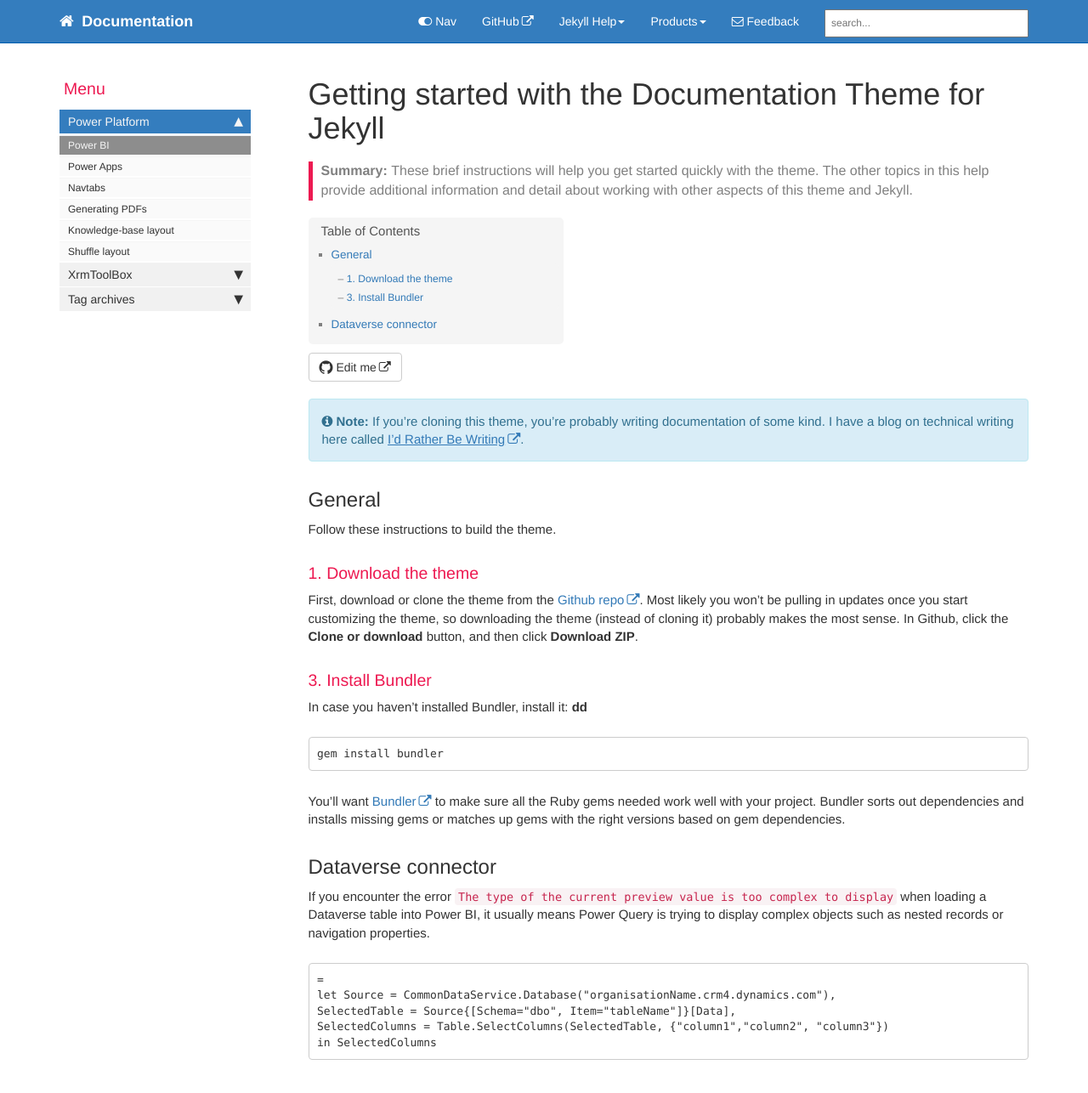
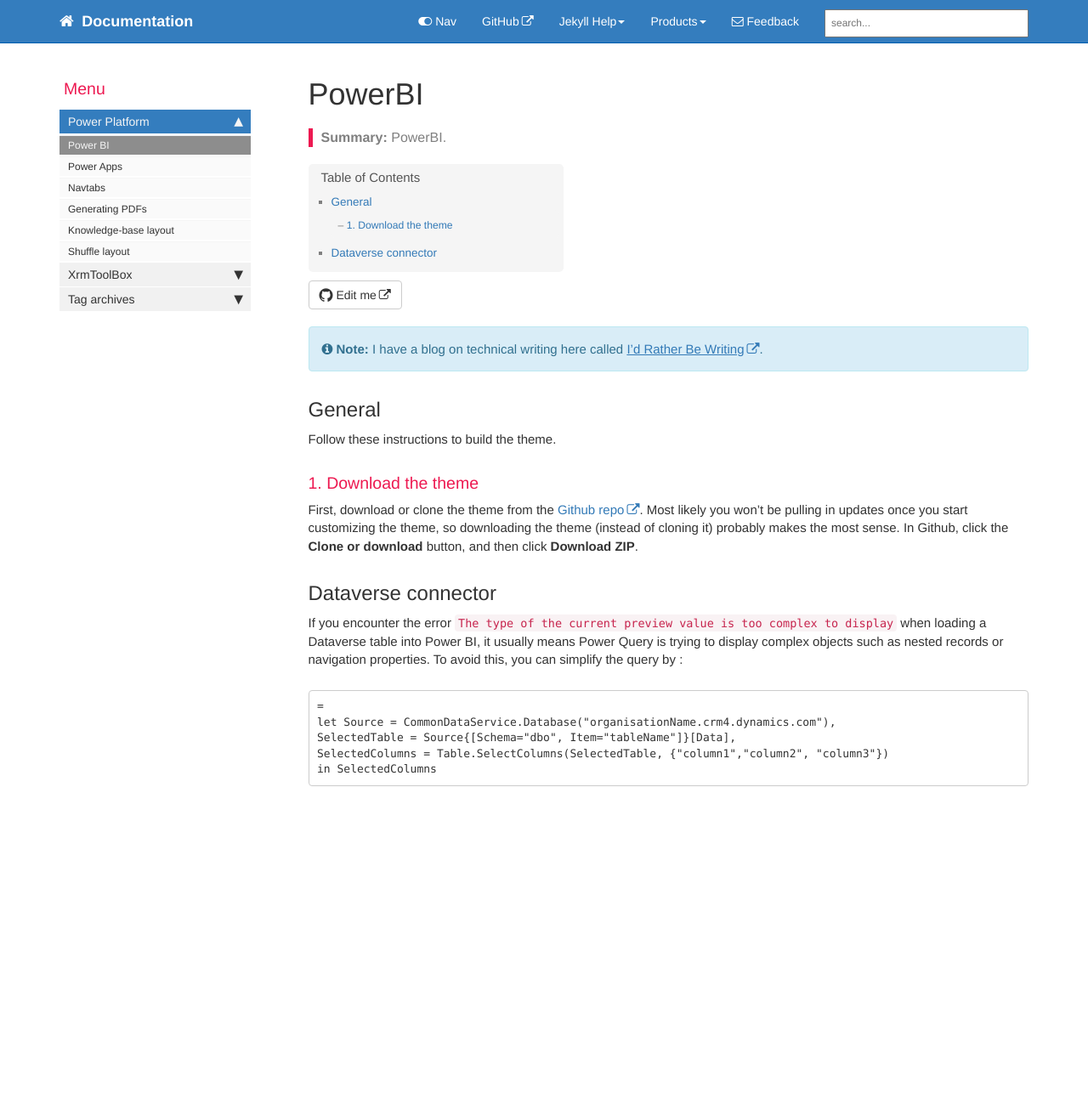
Before and after one commit to gedeontofidji/Documentation, a Jekyll site: the page built from index.md, in a window 1280 px wide and 1292 px high. Shown: the top 1286 px of the window at 85% size. Built offline with Jekyll 4.4.1, drawn with Linux system fonts in a browser that asks for light colours; comment, search, counter and statistics services are not loaded.

Commit message:
Update index.md

````diff
--- a/index.md
+++ b/index.md
@@ -1,12 +1,12 @@
 ---
-title: "Getting started with the Documentation Theme for Jekyll"
+title: "PowerBI"
 keywords: sample homepage
 sidebar: mydoc_sidebar
 permalink: index.html
-summary: These brief instructions will help you get started quickly with the theme. The other topics in this help provide additional information and detail about working with other aspects of this theme and Jekyll.
+summary: PowerBI.
 ---
 
-{% include note.html content="If you're cloning this theme, you're probably writing documentation of some kind. I have a blog on technical writing here called <a alt='technical writing blog' href='http://idratherbewriting.com'>I'd Rather Be Writing</a>." %}
+{% include note.html content="I have a blog on technical writing here called <a alt='technical writing blog' href='http://idratherbewriting.com'>I'd Rather Be Writing</a>." %}
 
 ## General
 
@@ -16,18 +16,8 @@ Follow these instructions to build the theme.
 
 First, download or clone the theme from the [Github repo](https://github.com/tomjoht/documentation-theme-jekyll). Most likely you won't be pulling in updates once you start customizing the theme, so downloading the theme (instead of cloning it) probably makes the most sense. In Github, click the **Clone or download** button, and then click **Download ZIP**.
 
-### 3. Install Bundler
-
-In case you haven't installed Bundler, install it: **dd**
-
-```
-gem install bundler
-```
-
-You'll want [Bundler](http://bundler.io/) to make sure all the Ruby gems needed work well with your project. Bundler sorts out dependencies and installs missing gems or matches up gems with the right versions based on gem dependencies.
-
 ## Dataverse connector
-If you encounter the error `The type of the current preview value is too complex to display` when loading a Dataverse table into Power BI, it usually means Power Query is trying to display complex objects such as nested records or navigation properties.
+If you encounter the error `The type of the current preview value is too complex to display` when loading a Dataverse table into Power BI, it usually means Power Query is trying to display complex objects such as nested records or navigation properties. To avoid this, you can simplify the query by :
 ```
 =
 let Source = CommonDataService.Database("organisationName.crm4.dynamics.com"),
````
